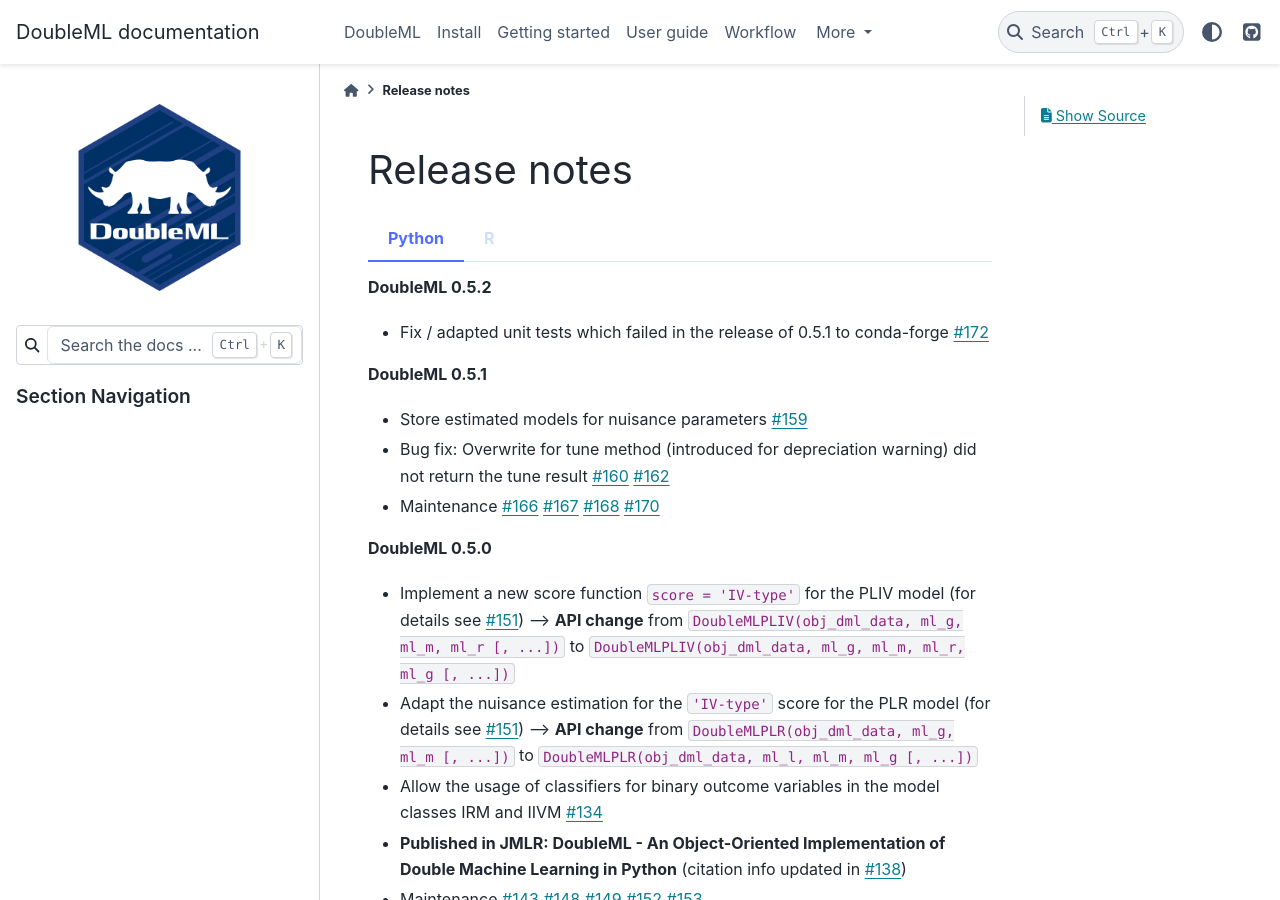
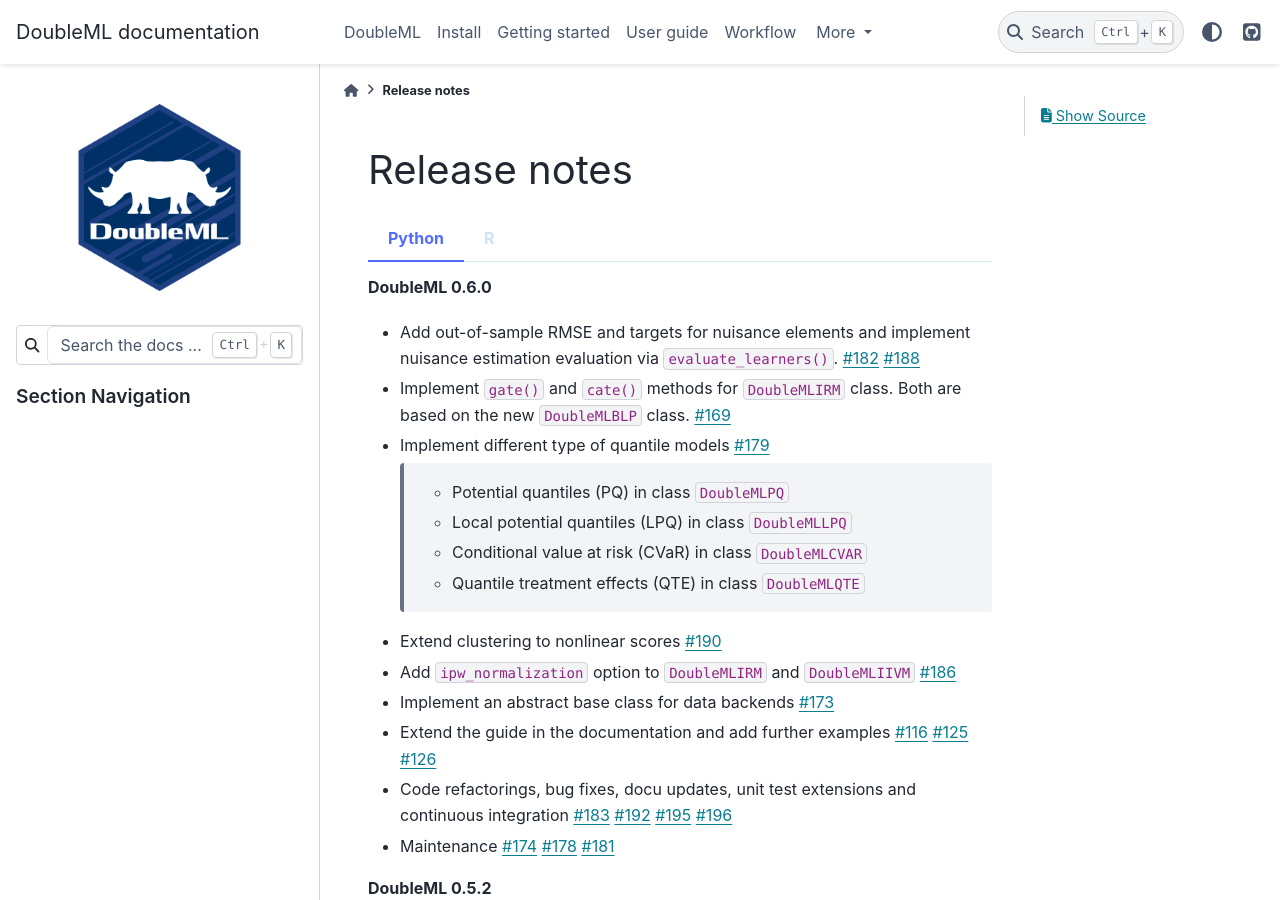
Before and after one commit to DoubleML/doubleml-docs, a Sphinx documentation site: the page built from doc/release/release.rst, in a window 1280 px wide and 900 px high. Built offline with Sphinx 7.4.7 and the PyData theme 0.15.4, drawn with Linux system fonts in a browser that asks for light colours.

Commit message:
add release notes

```diff
--- a/doc/release/release.rst
+++ b/doc/release/release.rst
@@ -4,6 +4,43 @@
 =============
 
 .. tabbed:: Python
+
+    **DoubleML 0.6.0**
+
+    - Add out-of-sample RMSE and targets for nuisance elements and implement nuisance estimation
+      evaluation via ``evaluate_learners()``.
+      `#182 <https://github.com/DoubleML/doubleml-for-py/pull/182>`_
+      `#188 <https://github.com/DoubleML/doubleml-for-py/pull/188>`_
+    - Implement ``gate()`` and ``cate()`` methods for ``DoubleMLIRM`` class. Both are
+      based on the new ``DoubleMLBLP`` class.
+      `#169 <https://github.com/DoubleML/doubleml-for-py/pull/169>`_
+    - Implement different type of quantile models
+      `#179 <https://github.com/DoubleML/doubleml-for-py/pull/179>`_
+
+        - Potential quantiles (PQ) in class ``DoubleMLPQ``
+        - Local potential quantiles (LPQ) in class ``DoubleMLLPQ``
+        - Conditional value at risk (CVaR) in class ``DoubleMLCVAR``
+        - Quantile treatment effects (QTE) in class ``DoubleMLQTE``
+
+    - Extend clustering to nonlinear scores
+      `#190 <https://github.com/DoubleML/doubleml-for-py/pull/190>`_
+    - Add ``ipw_normalization`` option to ``DoubleMLIRM`` and ``DoubleMLIIVM``
+      `#186 <https://github.com/DoubleML/doubleml-for-py/pull/186>`_
+    - Implement an abstract base class for data backends
+      `#173 <https://github.com/DoubleML/doubleml-for-py/pull/173>`_
+    - Extend the guide in the documentation and add further examples
+      `#116 <https://github.com/DoubleML/doubleml-docs/pull/116>`_
+      `#125 <https://github.com/DoubleML/doubleml-docs/pull/125>`_
+      `#126 <https://github.com/DoubleML/doubleml-docs/pull/126>`_
+    - Code refactorings, bug fixes, docu updates, unit test extensions and continuous integration
+      `#183 <https://github.com/DoubleML/doubleml-for-py/pull/183>`_
+      `#192 <https://github.com/DoubleML/doubleml-for-py/pull/192>`_
+      `#195 <https://github.com/DoubleML/doubleml-for-py/pull/195>`_
+      `#196 <https://github.com/DoubleML/doubleml-for-py/pull/196>`_
+    - Maintenance
+      `#174 <https://github.com/DoubleML/doubleml-for-py/pull/174>`_
+      `#178 <https://github.com/DoubleML/doubleml-for-py/pull/178>`_
+      `#181 <https://github.com/DoubleML/doubleml-for-py/pull/181>`_
 
     **DoubleML 0.5.2**
 
```
